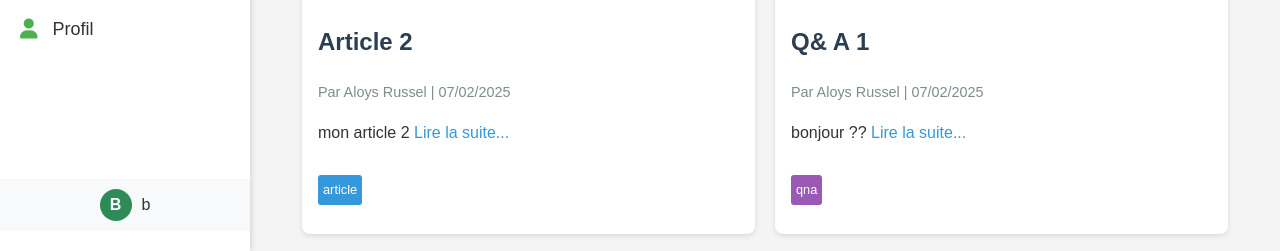
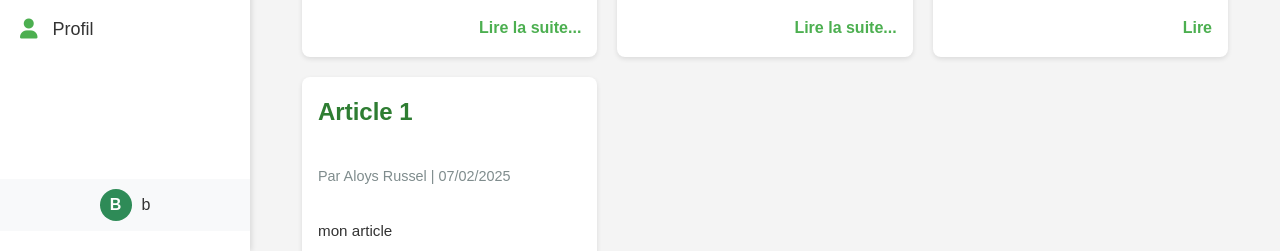
Before and after one commit to AloysRussel1/AgriVisionCM, a Flask app: page /knowledge in a window 1280 px wide. Shown: the part 549-800 px from the top of the page. Run offline with Flask 3, Linux system fonts and the light colour scheme; a user stored in the database is signed in.

```diff
--- a/app/__init__.py
+++ b/app/__init__.py
@@ -2,6 +2,7 @@ from flask import Flask
 from flask_sqlalchemy import SQLAlchemy
 from flask_login import LoginManager
 from flask_migrate import Migrate
+import os
 
 db = SQLAlchemy()
 login_manager = LoginManager()
@@ -9,6 +10,8 @@ migrate = Migrate()
 
 def create_app():
     app = Flask(__name__)
+    app.config['UPLOAD_FOLDER'] = os.path.join(app.root_path, 'static', 'uploads')
+    os.makedirs(app.config['UPLOAD_FOLDER'], exist_ok=True)
     app.config['SECRET_KEY'] = '11111'  # Remplissez avec une clé secrète
     app.config['SQLALCHEMY_DATABASE_URI'] = 'sqlite:///site.db'
     app.config['SQLALCHEMY_TRACK_MODIFICATIONS'] = False
--- a/app/routes.py
+++ b/app/routes.py
@@ -3,6 +3,12 @@ from flask_login import login_required, current_user
 from app.model.user_model import User
 from app.model.knowledge_share_model import KnowledgeShare
 from . import db
+from app.forms import AddKnowledgeForm
+
+import os
+from flask import current_app
+from werkzeug.utils import secure_filename
+
 
 main = Blueprint('main', __name__)
 
@@ -51,15 +57,36 @@ def knowledge():
 @main.route('/knowledge/add', methods=['GET', 'POST'])
 @login_required
 def add_knowledge():
-    if request.method == 'POST':
-        title = request.form['title']
-        content = request.form['content']
-        type = request.form['type']
-        new_knowledge = KnowledgeShare(title=title, content=content, type=type, user_id=current_user.id)
+    form = AddKnowledgeForm()
+    if form.validate_on_submit():
+        title = form.title.data
+        content = form.content.data
+        type = form.type.data
+
+        # Gestion du fichier uploadé
+        file = form.file_upload.data
+        filename = None
+        if file:
+            filename = secure_filename(file.filename)
+            upload_path = os.path.join(current_app.config['UPLOAD_FOLDER'], filename)
+            file.save(upload_path)
+            # Ici, tu peux décider d'enregistrer le chemin du fichier dans la base de données,
+            # par exemple en ajoutant un champ "file_url" dans ton modèle KnowledgeShare.
+
+        # Créer l'enregistrement KnowledgeShare
+        new_knowledge = KnowledgeShare(
+            title=title,
+            content=content,
+            type=type,
+            user_id=current_user.id
+            # Si tu ajoutes un champ pour le fichier, ex: file_url=filename
+        )
         db.session.add(new_knowledge)
         db.session.commit()
         return redirect(url_for('main.knowledge'))
-    return render_template('add_knowledge.html', title='Ajouter une Connaissance')
+
+    return render_template('add_knowledge.html', title='Ajouter une Connaissance', form=form)
+
 
 @main.route('/knowledge/')
 @login_required
--- a/app/static/css/knowledge_share.css
+++ b/app/static/css/knowledge_share.css
@@ -1,3 +1,4 @@
+/* Styles globaux */
 body {
     font-family: 'Arial', sans-serif;
     background: #f4f4f4;
@@ -5,29 +6,30 @@ body {
     line-height: 1.6;
 }
 
+/* Titre de la page */
 .page-title {
     text-align: center;
     padding: 2rem 0;
 }
-
 .page-title h1 {
     font-size: 2.5rem;
     margin-bottom: 1rem;
-    color: #4CAF50;
+    color: #4CAF50; /* Vert principal */
+}
+.page-title .highlight {
+    color: #FF8C00; /* Nuance d'orange/or */
 }
 
-.page-title .highlight {
-    color: #FFD700;
-}
-
+/* Contrôles en haut de page */
 .knowledge-controls {
     display: flex;
     justify-content: space-between;
     align-items: center;
     padding: 1rem 2rem;
     background: #e7e7e7;
+    flex-wrap: wrap;
+    gap: 10px;
 }
-
 .cta-button {
     background: #4CAF50;
     color: white;
@@ -37,101 +39,121 @@ body {
     text-decoration: none;
     transition: background 0.3s ease;
 }
-
 .cta-button:hover {
     background: #45a049;
 }
-
 .filter-section {
     display: flex;
+    flex-wrap: wrap;
+    gap: 5px;
 }
-
 .filter-button {
     background: #4CAF50;
     border: none;
     color: white;
     padding: 10px 15px;
-    margin-left: 5px;
     cursor: pointer;
     border-radius: 4px;
     transition: background 0.3s ease;
 }
-
-.filter-button:hover, .filter-button.active {
+.filter-button:hover,
+.filter-button.active {
     background: #45a049;
 }
 
+/* Grille d'affichage des ressources */
 .knowledge-grid {
     display: grid;
-    grid-template-columns: repeat(auto-fill, minmax(300px, 1fr));
+    grid-template-columns: repeat(auto-fill, minmax(250px, 1fr)); /* Réduction de la taille minimale */
     gap: 20px;
     padding: 2rem;
 }
 
+/* Carte individuelle de ressource */
 .knowledge-item {
     background: white;
     border-radius: 8px;
-    box-shadow: 0 2px 5px rgba(0,0,0,0.1);
+    box-shadow: 0 2px 5px rgba(0, 0, 0, 0.1);
     transition: all 0.3s ease;
     overflow: hidden;
+    display: flex;
+    flex-direction: column;
+}
+.knowledge-item:hover {
+    transform: translateY(-5px);
+    box-shadow: 0 4px 8px rgba(0, 0, 0, 0.2);
 }
 
-.knowledge-item:hover {
-    transform: translateY(-5px);
-    box-shadow: 0 4px 8px rgba(0,0,0,0.2);
-}
-
+/* Vignette (image) */
 .item-thumbnail .thumbnail {
     width: 100%;
-    height: 200px;
+    height: 150px; /* Hauteur réduite pour un affichage plus compact */
     object-fit: cover;
 }
 
+/* Contenu de la carte */
 .item-content {
     padding: 1rem;
+    display: flex;
+    flex-direction: column;
+    height: 100%;
 }
-
 .item-content h2 {
     margin-top: 0;
-    color: #2c3e50;
+    color: #2E7D32; /* Vert foncé pour le titre */
+    font-size: 1.5rem;
 }
-
 .item-content .info {
     font-size: 0.9em;
     color: #7f8c8d;
     margin-bottom: 15px;
 }
-
 .item-content .item-body {
     margin-bottom: 10px;
+    font-size: 0.95rem;
+    flex-grow: 1;
 }
-
 .item-content .read-more {
-    color: #3498db;
+    color: #FF8C00; /* Orange foncé pour le lien "Lire la suite" */
     text-decoration: none;
 }
-
 .item-content .read-more:hover {
     text-decoration: underline;
 }
 
+/* Pied de carte : positionné en bas grâce à flex */
+.item-footer {
+    margin-top: auto;
+    text-align: right;
+}
+
+/* Bouton de lecture sous forme de lien, sans bordure */
+.cta-read {
+    color: #4CAF50; /* Couleur verte du thème */
+    text-decoration: none;
+    font-weight: bold;
+}
+.cta-read:hover {
+    text-decoration: underline;
+}
+
+/* Badge de type */
 .item-content .type {
     font-size: 0.8em;
-    padding: 5px;
-    background: #e74c3c;
+    padding: 5px 8px;
+    border-radius: 3px;
     color: white;
-    border-radius: 3px;
     display: inline-block;
+    text-transform: uppercase;
+    background: #FF7043; /* Couleur par défaut (une nuance d'orange) */
 }
-
+/* Couleurs spécifiques par type */
 .knowledge-item[data-type="video"] .type {
-    background: #27ae60;
+    background: #27ae60; /* Vert pour les vidéos */
 }
-
 .knowledge-item[data-type="article"] .type {
-    background: #3498db;
+    background: #FF9800; /* Orange pour les articles */
 }
-
 .knowledge-item[data-type="qna"] .type {
-    background: #9b59b6;
+    background: #FF7043; /* Même orange que par défaut pour Q&A */
 }
--- a/app/templates/knowledge_share.html
+++ b/app/templates/knowledge_share.html
@@ -1,6 +1,3 @@
-<!DOCTYPE html>
-<html lang="fr">
-<head>
 {% extends "base.html" %}
 {% block title %}Partage de Connaissances - AgriVisionCM{% endblock %}
 {% block styles %}
@@ -11,8 +8,6 @@
     {{ super() }}
     <script src="{{ url_for('static', filename='js/knowledge_share.js') }}"></script>
 {% endblock %}
-</head>
-<body>
 {% block content %}
 <section class="page-title">
     <h1>Partage de <span class="highlight">Connaissances</span></h1>
@@ -32,28 +27,22 @@
 <section class="knowledge-grid">
     {% for item in knowledge_items %}
     <article class="knowledge-item" data-type="{{ item.type }}">
-            <div class="item-thumbnail">
-                {% if item.type == 'video' %}
-                    <img src="{{ url_for('static', filename='img/video-thumb.jpg') }}" alt="Video Thumbnail" class="thumbnail">
-                {% else %}
-                    <img src="{{ url_for('static', filename='img/article-thumb.jpg') }}" alt="Article Thumbnail" class="thumbnail">
-                {% endif %}
-            </div>
         <div class="item-content">
             <h2>{{ item.title }}</h2>
             <p class="info">Par {{ item.user.username }} | {{ item.created_at.strftime('%d/%m/%Y') }}</p>
             <div class="item-body">
+                <p>{{ item.content | truncate(200, true) }}</p>
+            </div>
+            <div class="item-footer">
                 {% if item.type == 'video' %}
-                        <iframe width="100%" height="200" src="{{ item.content }}" title="Video player" frameborder="0" allow="accelerometer; autoplay; clipboard-write; encrypted-media; gyroscope; picture-in-picture" allowfullscreen></iframe>
+                    <a href="{{ url_for('main.view_knowledge', id=item.id) }}" class="cta-read">Lire</a>
                 {% else %}
-                        <p>{{ item.content | truncate(200, true) }} <a href="{{ url_for('main.view_knowledge', id=item.id) }}" class="read-more">Lire la suite...</a></p>
+                    <a href="{{ url_for('main.view_knowledge', id=item.id) }}" class="cta-read">Lire la suite...</a>
                 {% endif %}
             </div>
-                <p class="type"><span>{{ item.type }}</span></p>
         </div>
       </article>
+
     {% endfor %}
 </section>
 {% endblock %}
-</body>
-</html>
```
Also changed, not shown: app/forms.py (added, +15 -0 lines), app/static/css/add_knowledge.css (added, +68 -0 lines), app/templates/add_knowledge.html (added, +39 -0 lines), app/static/uploads/Avatar.png (added), instance/site.db. Lines whose indentation alone changed are shown as unchanged.
